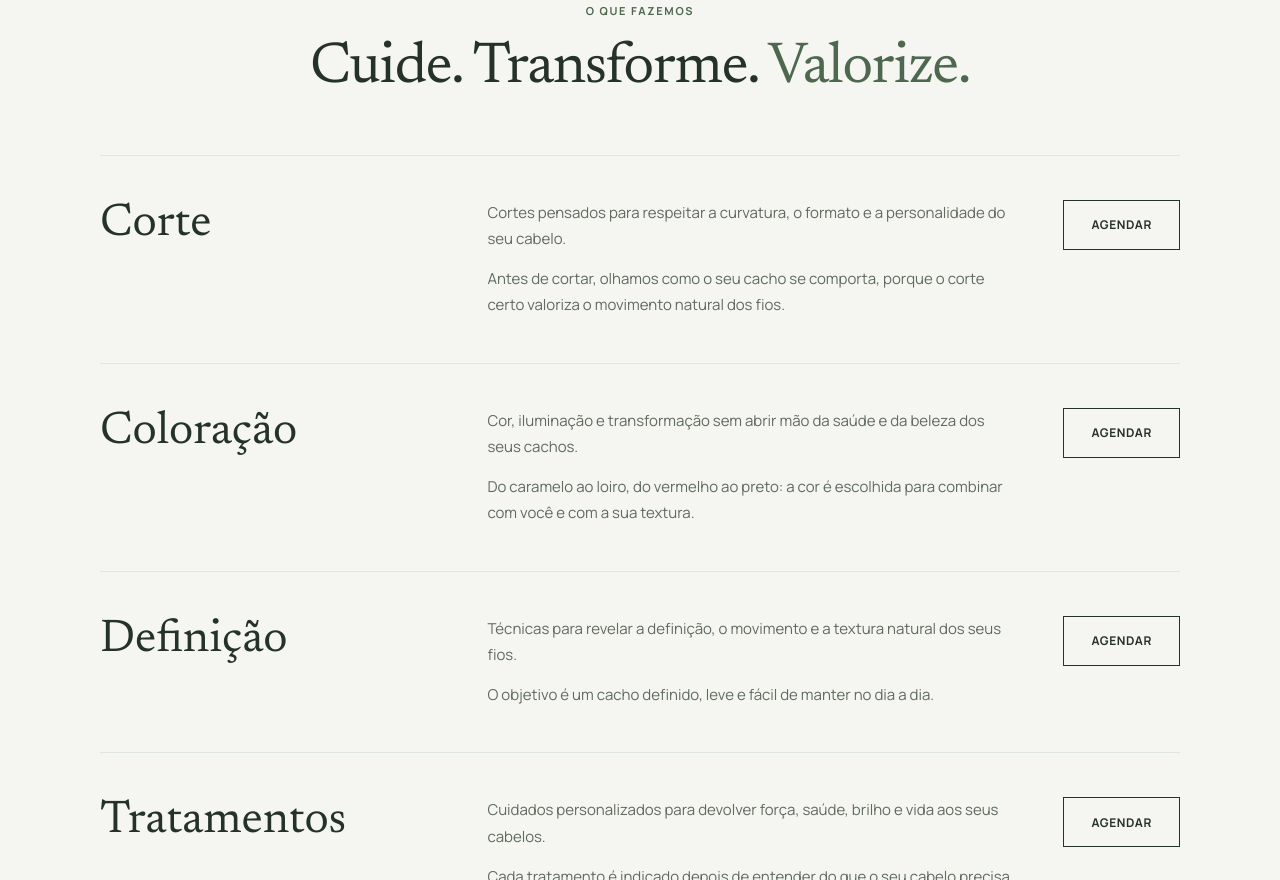
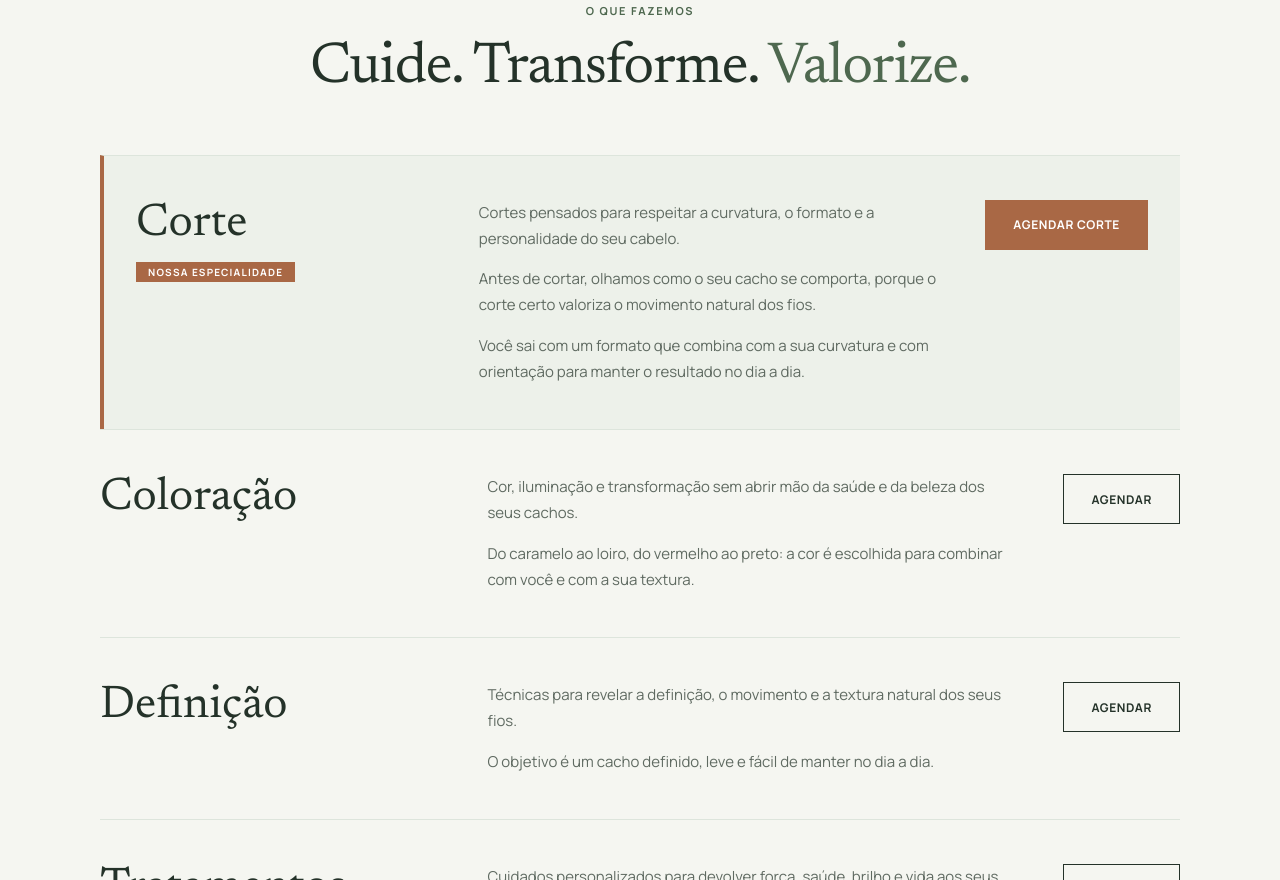
Before and after one commit to araujooo16/bella-cachos, a plain HTML site: page servicos.html in a window 1280 px wide. Shown: the part 1344-2224 px from the top of the page. Drawn offline with Linux system fonts and the light colour scheme.

Commit message:
Update servicos.html

```diff
--- a/servicos.html
+++ b/servicos.html
@@ -29,7 +29,7 @@
                 <a href="quem-somos.html">Quem somos</a>
                 <a href="servicos.html" class="ativo" aria-current="page">Serviços</a>
                 <a href="resultados.html">Resultados</a>
-                <a href="produtos.html">Produtos</a>
+                <!-- PRODUTOS OCULTO por enquanto. Para voltar a exibir, remova os marcadores de comentário: <a href="produtos.html">Produtos</a> -->
                 <a href="cursos.html">Cursos</a>
                 <a href="contato.html">Contato</a>
             </nav>
@@ -41,7 +41,7 @@
             <div class="page-hero-content">
                 <span class="eyebrow">Bella Cachos · Serviços</span>
                 <h1>Tudo começa com entender o seu cabelo.</h1>
-                <p>Cada atendimento é pensado de forma individual, respeitando a curvatura, a textura e a personalidade dos seus fios.</p>
+                <p>Do corte à coloração, cada atendimento é pensado de forma individual, respeitando a curvatura, a textura e a personalidade dos seus fios.</p>
             </div>
         </section>
 
@@ -78,13 +78,14 @@
                     <span class="section-label">O que fazemos</span>
                     <h2 class="titulo">Cuide. Transforme. <em>Valorize.</em></h2>
                 </div>
-                <article class="servico" id="corte">
-                    <h3>Corte</h3>
+                <article class="servico servico-destaque" id="corte">
+                    <h3>Corte <span class="servico-selo">Nossa especialidade</span></h3>
                     <div>
                         <p>Cortes pensados para respeitar a curvatura, o formato e a personalidade do seu cabelo.</p>
                         <p>Antes de cortar, olhamos como o seu cacho se comporta, porque o corte certo valoriza o movimento natural dos fios.</p>
+                        <p>Você sai com um formato que combina com a sua curvatura e com orientação para manter o resultado no dia a dia.</p>
                     </div>
-                    <a href="contato.html?servico=Corte" class="button button-outline">Agendar</a>
+                    <a href="contato.html?servico=Corte" class="button">Agendar corte</a>
                 </article>
                 <article class="servico" id="coloracao">
                     <h3>Coloração</h3>
```
